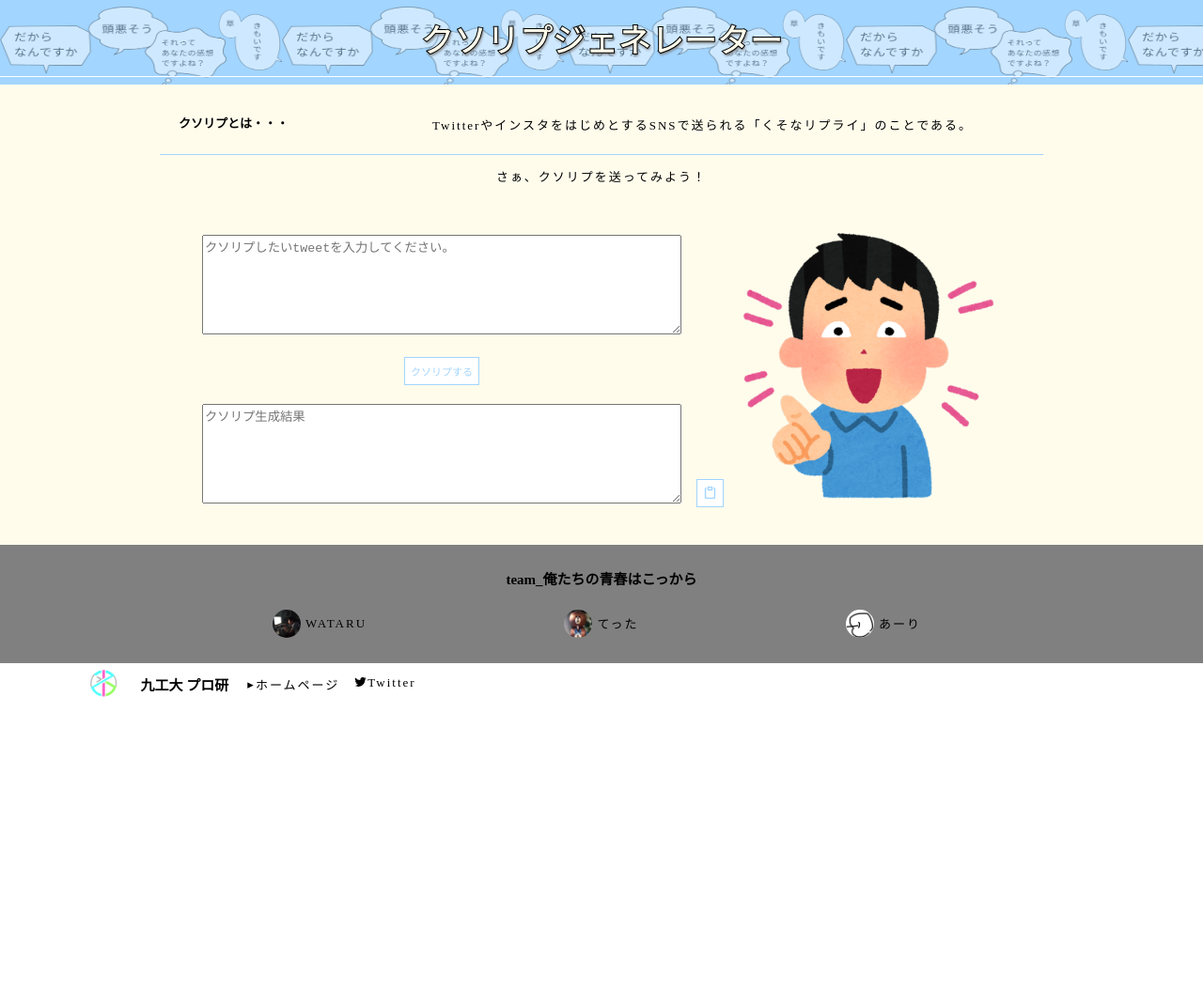
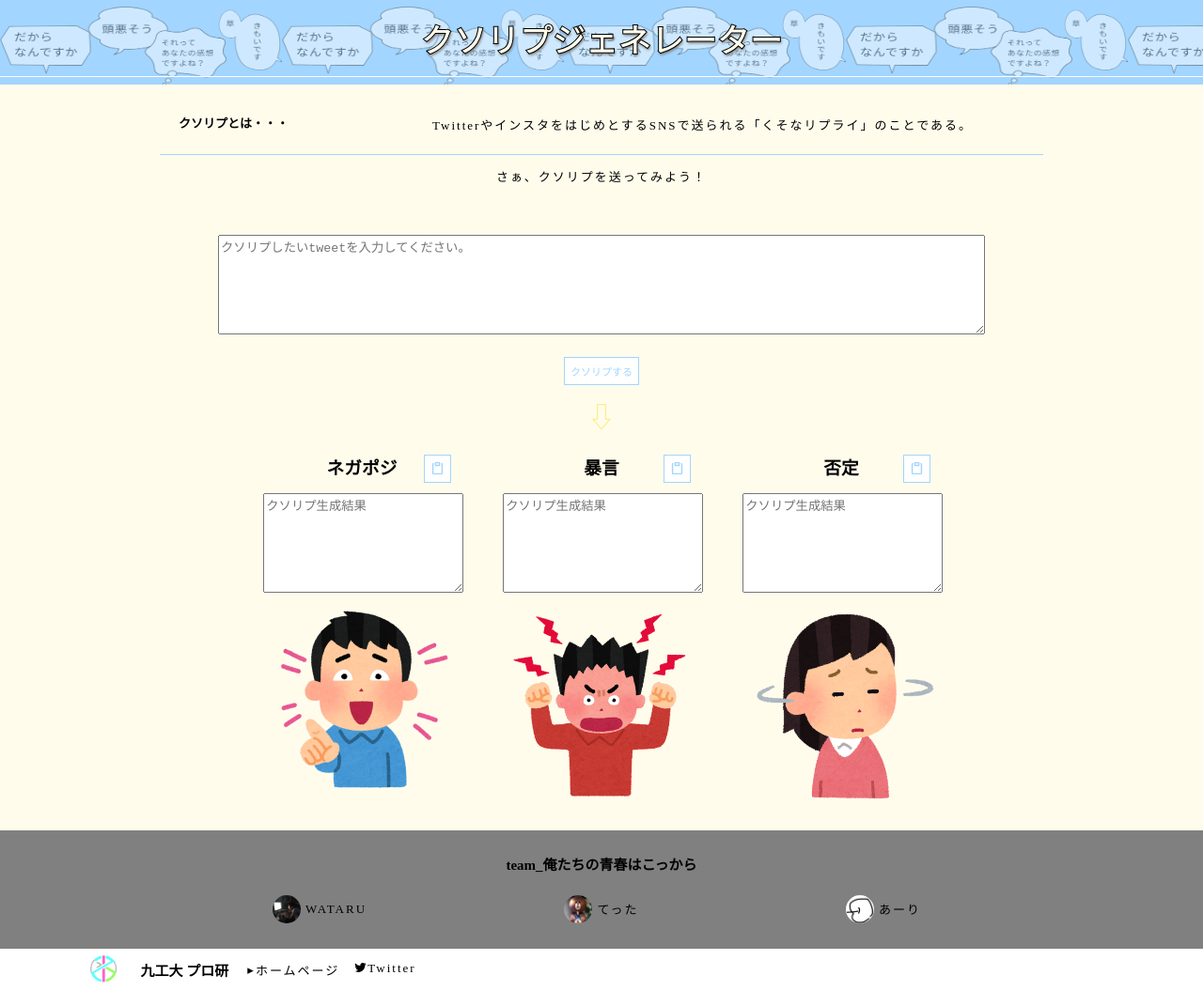
Before and after one commit to kyutech-programming-club/kusoreply-genelator, a plain HTML site: page web/index.html in a window 1280 px wide. Shown: the whole page at 94% size. Before the commit the page ends 800 px from the top, so only its background shows below. Drawn offline with nearby package versions, Linux system fonts and the light colour scheme.

Commit message:
three people

```diff
--- a/web/index.html
+++ b/web/index.html
@@ -29,14 +29,41 @@
         <textarea id="input" placeholder="クソリプしたいtweetを入力してください。"></textarea>
         <input type="button" id="btnsend" class="button change" name="submit" value="クソリプする">
 
-        <textarea class="result" id="js-copy-text" placeholder="クソリプ生成結果"></textarea>
-        <button class="copy button" id="js-copy">
-          <svg>
-            <use xlink:href="#copy-svg"></use>
-          </svg>
-        </button>
+        <span>⇩</span>
+
+        <ul class="three-people width">
+          <li class="result negaposi">
+            <h3>ネガポジ</h3>
+            <textarea id="js-copy-text" placeholder="クソリプ生成結果"></textarea>
+            <button class="copy button" id="js-copy">
+              <svg>
+                <use xlink:href="#copy-svg"></use>
+              </svg>
+            </button>
+            <img src="assets/bakanisuru.png">
+          </li>
+          <li class="result okoteru">
+            <h3>暴言</h3>
+            <textarea id="js-copy-text" placeholder="クソリプ生成結果"></textarea>
+            <button class="copy button" id="js-copy">
+              <svg>
+                <use xlink:href="#copy-svg"></use>
+              </svg>
+            </button>
+            <img src="assets/okoteru.png">
+          </li>
+          <li class="result yadayada">
+            <h3>否定</h3>
+            <textarea id="js-copy-text" placeholder="クソリプ生成結果"></textarea>
+            <button class="copy button" id="js-copy">
+              <svg>
+                <use xlink:href="#copy-svg"></use>
+              </svg>
+            </button>
+            <img src="assets/yadayada.png">
+          </li>
+        </ul>
       </div>
-      <img src="assets/bakanisuru.png" class="bakanisuru">
     </div>
 
     <!-- <div id="result"></div>このdiv内に整形したデータを非同期で入れる -->
--- a/web/stylesheet.scss
+++ b/web/stylesheet.scss
@@ -135,6 +135,11 @@ h2{
     margin:10px;
   }
 
+  span{
+    font-size:30px;
+    color:rgb(255, 236, 131);
+  }
+
     .button{
     display:block;
     height:30px;
@@ -171,11 +176,6 @@ h2{
     }
   }
 
-  .bakanisuru{
-    width:200px;
-    height: auto;
-  }
-
   @media screen and ( min-width:813px ){
     display:flex;
     justify-content: center;
@@ -184,23 +184,52 @@ h2{
     }
     .textareas{
       padding-top:20px;
-      width:65%;
       min-width: 480px;
-      position:relative;
     }
     .change{
       margin:10px auto;
     }
     .copy{
       position:absolute;
-      right:-20px;
-      bottom:20px;
+      right:20px;
+      top:20px;
     }
 
-    .bakanisuru{
-      width:300px;
-      height:100%;
-      padding:20px;
+  }
+}
+
+.three-people{
+  li{
+    position:relative;
+    display:inline-block;
+    width:100%;
+    &:not(:last-child):after{
+      content:"";
+      height:1px;
+      width:100%;
+      background-color:rgb(255, 236, 131);
+      position:absolute;
+      bottom:0;
+      left:0;
+    }
+  }
+  img{
+    width:200px;
+    height: auto;
+  }
+  h3{
+    margin-bottom:5px;
+  }
+
+  @media screen and ( min-width:813px ){
+    display:flex;
+    justify-content: space-around;
+    text-align: center;
+    li{
+      width:30%;
+      &::after{
+        display:none;
+      }
     }
   }
 }
```
Also changed, not shown: web/assets/okoteru.png (added), web/assets/yadayada.png (added), web/stylesheet.css, 3 other files.
